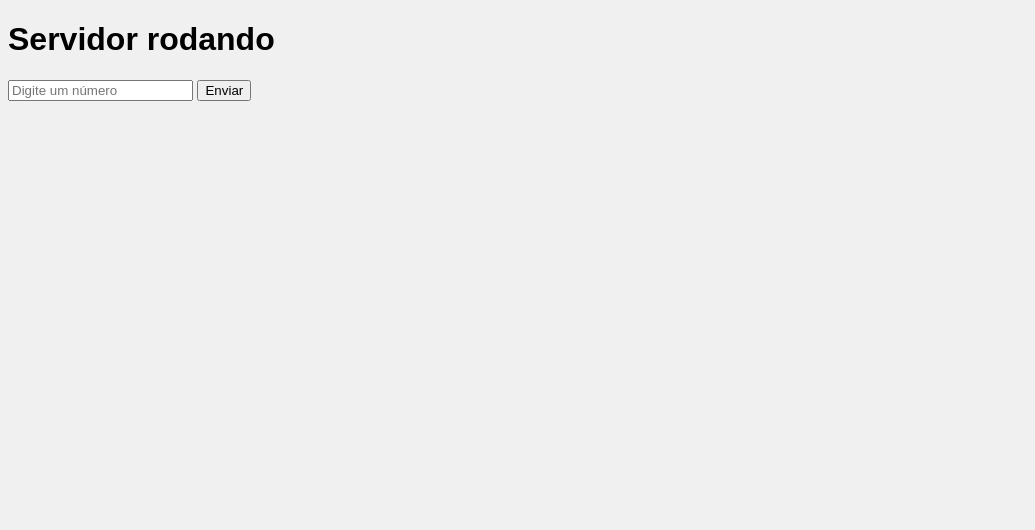
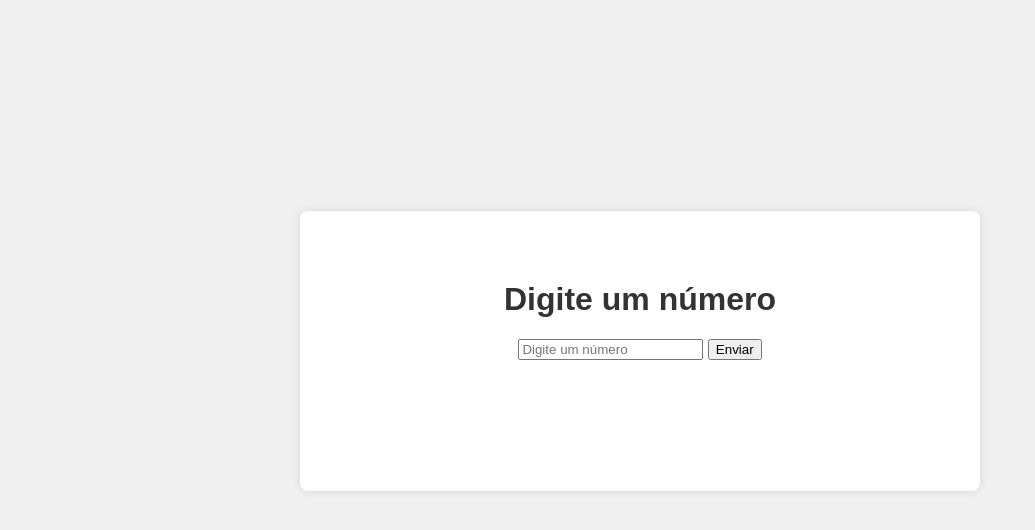
Before and after one commit to kauanodev/server_script_smd, a website: page src/app/index.html in a window 1280 px wide. Shown: the whole page, without its empty margins (0-1035 px from the left). Drawn offline with Linux system fonts and the light colour scheme.

Commit message:
Estilização

```diff
--- a/src/app/index.html
+++ b/src/app/index.html
@@ -8,9 +8,13 @@
     <title>Servidor</title>
 </head>
 <body>
-    <h1>Servidor rodando</h1>
+    <div id="container">
+         <h1>Digite um número</h1>
     <input type="number" id="numberInput" placeholder="Digite um número">
     <button id="button">Enviar</button>
+    <h1 id="resultado"></h1>
+    </div>
+
 
 </body>
 </html>
--- a/src/app/script.js
+++ b/src/app/script.js
@@ -16,7 +16,8 @@ button.addEventListener("click", async () => {
 
     const data =  await response.json()
 
-    window.alert(data.resultado)
+    const resultado = document.getElementById("resultado")
+    resultado.textContent = `2 + ${numero} = ${data.resultado}`
 
 })
 
--- a/src/app/style.css
+++ b/src/app/style.css
@@ -1,4 +1,35 @@
 body {
     background-color: #f0f0f0;
     font-family: Arial, sans-serif;
+     height: 100vh;
+    margin: 0;
+    padding: 0;
+    display: flex;
+    justify-content: center;
+    align-items: center;
 }
+
+h1 {
+    color: #333;
+    text-align: center;
+    margin-top: 50px;
+}
+
+p {
+    color: #666;
+    text-align: center;
+    font-size: 18px;
+}
+
+#container {
+    width: 50%;
+    height: 30%;
+    align-items: center;
+    text-align: center;
+    margin: 10% auto;
+    padding: 20px;
+    background-color: #fff;
+    box-shadow: 0 0 10px rgba(0, 0, 0, 0.1);
+    border-radius: 8px;
+    margin-top: 30px;
+}
```
